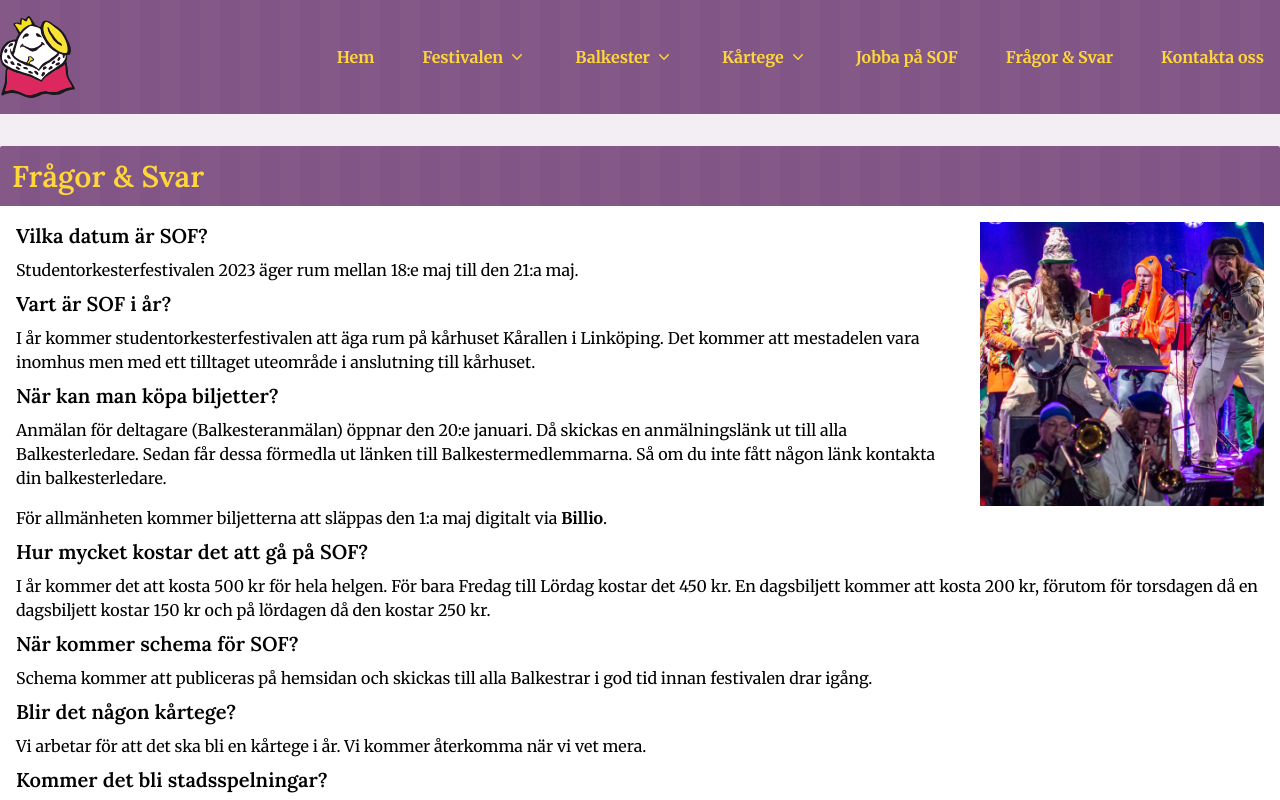
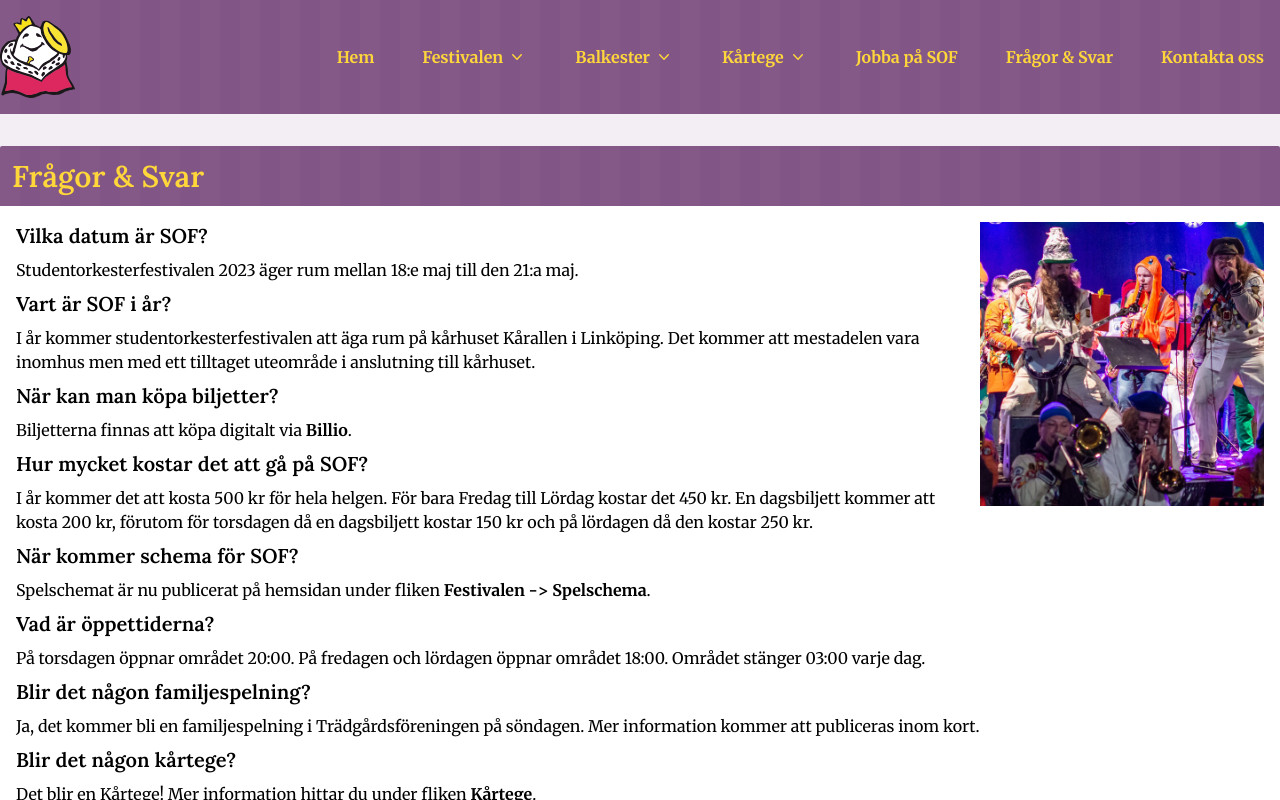
Before and after one commit to WheresMarco/SOF23, a Next.js app: page /fragor-svar in a window 1280 px wide. Shown: the top 800 px of the page. Built offline with nearby package versions, Linux system fonts and the light colour scheme.

Commit message:
Added more information

```diff
--- a/app/fragor-svar/page.js
+++ b/app/fragor-svar/page.js
@@ -44,15 +44,9 @@ export default function FragorSvar() {
           <h3 className={`${lora.className} text-xl font-semibold`}>
             När kan man köpa biljetter?
           </h3>
-          <p>
-            Anmälan för deltagare (Balkesteranmälan) öppnar den 20:e januari. Då
-            skickas en anmälningslänk ut till alla Balkesterledare. Sedan får
-            dessa förmedla ut länken till Balkestermedlemmarna. Så om du inte
-            fått någon länk kontakta din balkesterledare.
-          </p>
 
           <p>
-            För allmänheten kommer biljetterna att släppas den 1:a maj digitalt
+            Biljetterna finnas att köpa digitalt
             via{" "}
             <a
               href="https://billio.app/event/sof"
@@ -76,24 +70,35 @@ export default function FragorSvar() {
             När kommer schema för SOF?
           </h3>
           <p>
-            Schema kommer att publiceras på hemsidan och skickas till alla
-            Balkestrar i god tid innan festivalen drar igång.{" "}
+            Spelschemat är nu publicerat på hemsidan under fliken <a href="/festivalen/schema">Festivalen -{'>'} Spelschema</a>.
+          </p>
+
+          <h3 className={`${lora.className} text-xl font-semibold`}>
+            Vad är öppettiderna?
+          </h3>
+          <p>
+            På torsdagen öppnar området 20:00. På fredagen och lördagen öppnar området 18:00. Området stänger 03:00 varje dag.
+          </p>
+
+          <h3 className={`${lora.className} text-xl font-semibold`}>
+            Blir det någon familjespelning?
+          </h3>
+          <p>
+            Ja, det kommer bli en familjespelning i Trädgårdsföreningen på söndagen. Mer information kommer att publiceras inom kort.
           </p>
 
           <h3 className={`${lora.className} text-xl font-semibold`}>
             Blir det någon kårtege?
           </h3>
           <p>
-            Vi arbetar för att det ska bli en kårtege i år. Vi kommer återkomma
-            när vi vet mera.
+            Det blir en Kårtege! Mer information hittar du under fliken  <a href="/kartegen">Kårtege</a>.
           </p>
 
           <h3 className={`${lora.className} text-xl font-semibold`}>
             Kommer det bli stadsspelningar?
           </h3>
           <p>
-            Vi arbetar för att det ska ske stadsspelningar i centrala Linköping
-            på lördagen. Vi kommer återkomma när vi vet mera.
+            Yes! Det kommer att bli stadsspelningar på lördagen. Mer information kommer att publiceras inom kort.
           </p>
 
           <h3 className={`${lora.className} text-xl font-semibold`}>
```
